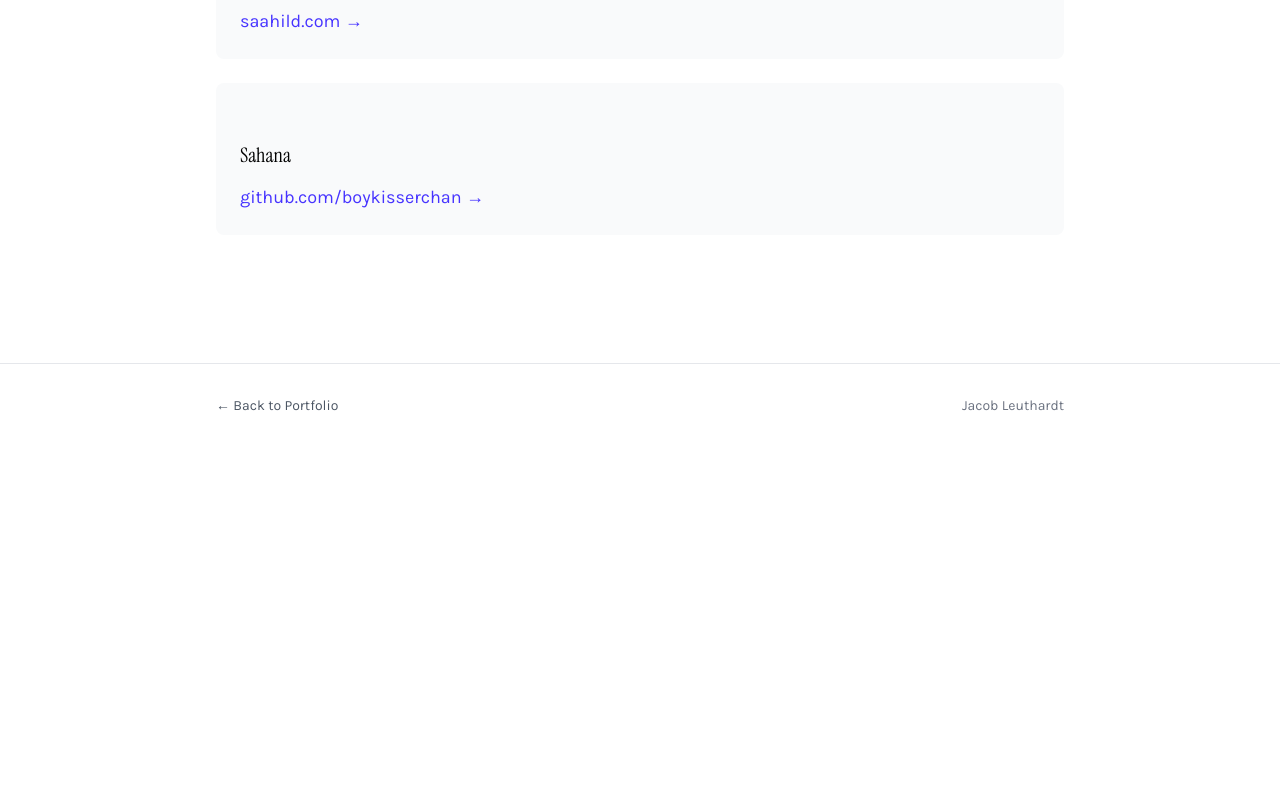
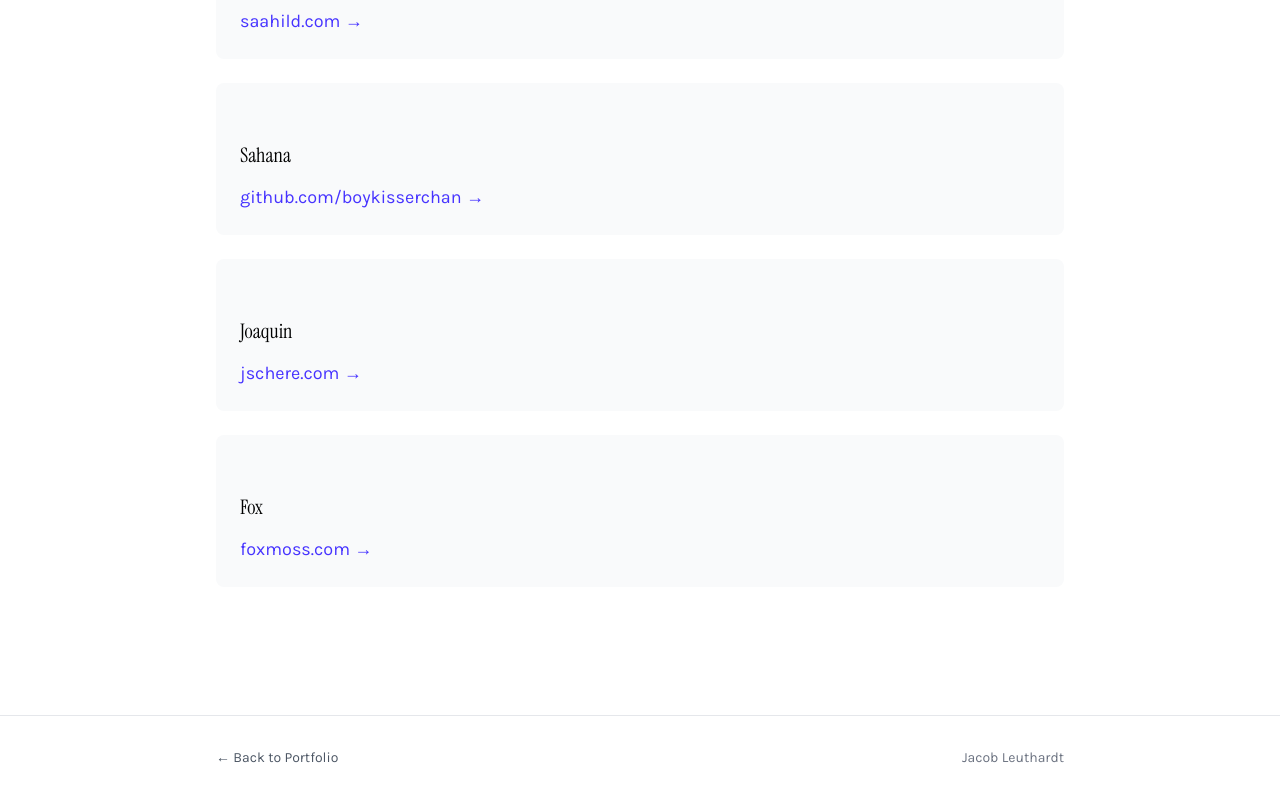
Before and after one commit to jleuth/portfolio, a Next.js app: page /friends in a window 1280 px wide. Shown: the part 869-1669 px from the top of the page. Before the commit the page ends 1317 px from the top, so only its background shows below. Built offline with nearby package versions, Linux system fonts and the light colour scheme.

Commit message:
Add Joaquin and Fox to friends page
- Added Joaquin (jschere.com)
- Added Fox (foxmoss.com)

```diff
--- a/src/app/friends/page.tsx
+++ b/src/app/friends/page.tsx
@@ -98,6 +98,48 @@ export default function FriendsPage() {
                 github.com/boykisserchan →
               </a>
             </div>
+
+            <div className="bg-gray-50 p-6 rounded-lg hover:bg-gray-100 transition-colors">
+              <h3 className="font-instrument text-2xl mb-3">
+                <a
+                  href="https://jschere.com"
+                  target="_blank"
+                  rel="noopener noreferrer"
+                  className="text-black hover:text-[#4633FF] transition-colors"
+                >
+                  Joaquin
+                </a>
+              </h3>
+              <a
+                href="https://jschere.com"
+                target="_blank"
+                rel="noopener noreferrer"
+                className="text-[#4633FF] hover:underline text-lg"
+              >
+                jschere.com →
+              </a>
+            </div>
+
+            <div className="bg-gray-50 p-6 rounded-lg hover:bg-gray-100 transition-colors">
+              <h3 className="font-instrument text-2xl mb-3">
+                <a
+                  href="https://foxmoss.com"
+                  target="_blank"
+                  rel="noopener noreferrer"
+                  className="text-black hover:text-[#4633FF] transition-colors"
+                >
+                  Fox
+                </a>
+              </h3>
+              <a
+                href="https://foxmoss.com"
+                target="_blank"
+                rel="noopener noreferrer"
+                className="text-[#4633FF] hover:underline text-lg"
+              >
+                foxmoss.com →
+              </a>
+            </div>
           </div>
         </section>
       </div>
```
